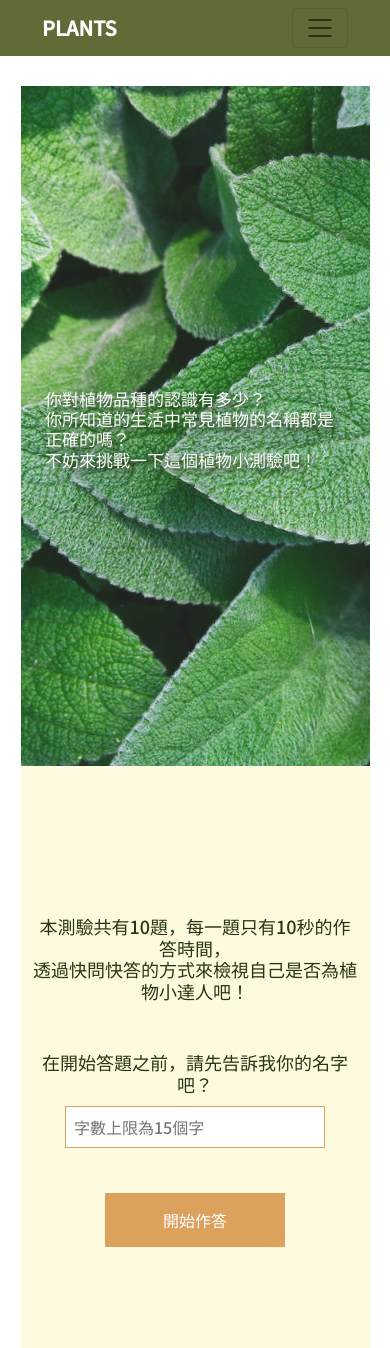
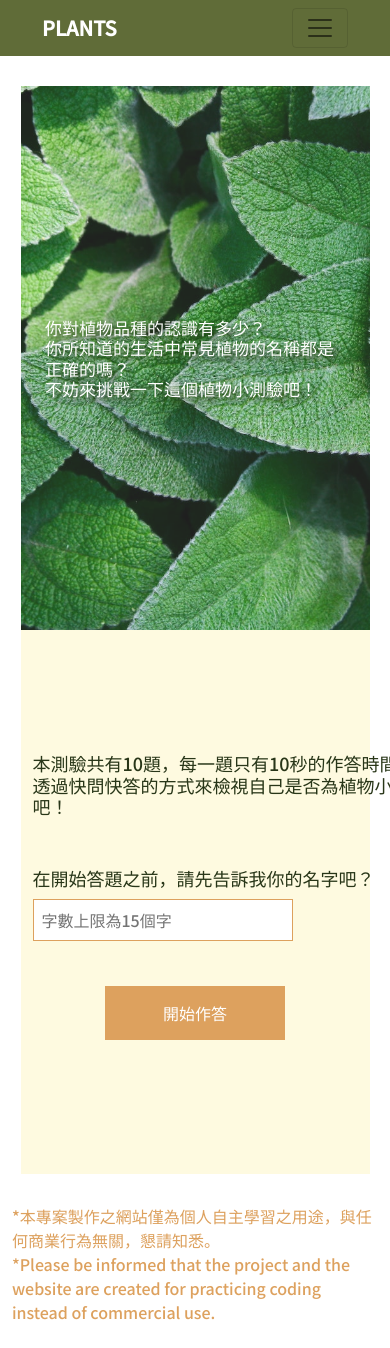
Before and after one commit to Annie794922/Lightning-round, a Vue app: page / in a window 390 px wide. Shown: the top 1348 px of the page. Built offline with nearby package versions, Linux system fonts and the light colour scheme.

Commit message:
20230304 - adjust the CSS of HomeView for the better layout

```diff
--- a/src/assets/scss/HomeView.scss
+++ b/src/assets/scss/HomeView.scss
@@ -34,10 +34,16 @@
     }
 }
 
+@media screen and (max-width: 992px) {
+    .banner-img {
+        height: $boxHeight * 0.8;
+    }
+}
+
 .banner-words {
     position: absolute;
     width: 420px;
-    height: 75px;
+    height: 80px;
     color: $white;
     font-size: 19px;
     top: 0; /* 在absolute時，元素本身要有寬高再搭配top/bottom/left/right: 0以及margin: auto才能置中 */
@@ -59,6 +65,12 @@
     // width: $boxWidth;
     height: $boxHeight;
     background-color: $lightYellow;
+}
+
+@media screen and (max-width: 992px) {
+    .right-block {
+        height: $boxHeight * 0.8;
+    }
 }
 
 .test-rules {
@@ -84,13 +96,14 @@
 }
 
 @media screen and (max-width: 992px) {
-    .test-rules,.player-confirm {
-        text-align: center;
+    .test-rules {
+        margin-top: 123px;
     }
 
-    .player-input {
-        display: block;
-        margin: 0 auto;
+    .test-rules,.player-confirm {
+        width: 400px;
+        margin-left: auto;
+        margin-right: auto;
     }
 }
 
```
